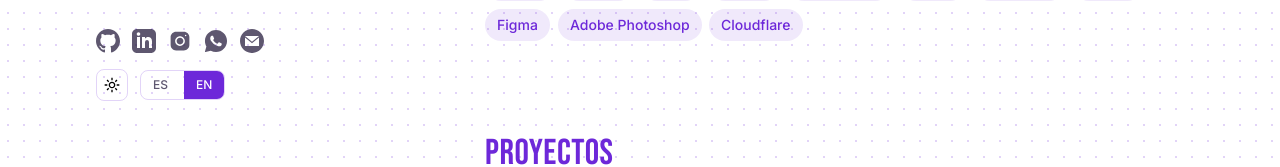
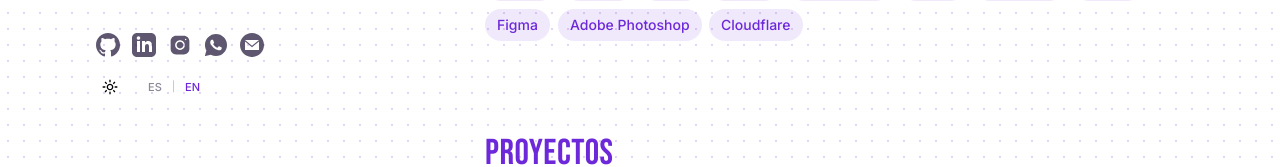
Before and after one commit to Inverosimil/inverosimil_page, a Next.js app: page / in a window 1280 px wide. Shown: the part 635-802 px from the top of the page. Built offline with nearby package versions, Linux system fonts and the light colour scheme.

Commit message:
Refactor InlineControls component for improved styling and layout. Adjust button sizes, update locale button styles, and enhance hover effects for better user experience.

```diff
--- a/src/components/InlineControls.tsx
+++ b/src/components/InlineControls.tsx
@@ -8,7 +8,7 @@ export default function InlineControls() {
   const { locale, setLocale } = useLocale();
 
   return (
-    <div className="flex items-center gap-3 text-xs">
+    <div className="flex items-center gap-4 text-xs">
       <button
         type="button"
         onClick={(e) => {
@@ -19,7 +19,7 @@ export default function InlineControls() {
           window.setTimeout(() => root.classList.remove("theme-switching"), 550);
           toggleTheme();
         }}
-        className="inline-flex items-center justify-center w-8 h-8 rounded-lg border border-accent/20 hover:border-accent/40 text-foreground/70 hover:text-accent transition-all duration-200 bg-transparent hover:bg-accent/5"
+        className="inline-flex items-center justify-center w-7 h-7 rounded-full text-foreground/60 hover:text-accent transition-colors duration-200 hover:bg-accent/10"
         aria-label="Cambiar tema"
         title="Cambiar tema"
       >
@@ -29,27 +29,28 @@ export default function InlineControls() {
           className="w-4 h-4 brightness-0 contrast-200 dark:brightness-200 dark:contrast-0"
         />
       </button>
-      <div className="flex items-center gap-1 border border-accent/20 rounded-lg overflow-hidden bg-transparent hover:bg-accent/5 transition-colors">
+      <div className="flex items-center gap-0.5">
         <button
           type="button"
           onClick={() => setLocale("es")}
-          className={`px-3 py-1.5 text-[12px] font-medium transition-colors ${
+          className={`px-2 py-1 text-[11px] font-medium transition-colors rounded-sm ${
             locale === "es"
-              ? "bg-accent text-white"
-              : "text-foreground/70 hover:text-accent hover:bg-accent/10"
+              ? "text-accent"
+              : "text-foreground/50 hover:text-foreground/80"
           }`}
           aria-label="Español"
           title="Español"
         >
           ES
         </button>
+        <span className="text-foreground/30 text-[10px]">|</span>
         <button
           type="button"
           onClick={() => setLocale("en")}
-          className={`px-3 py-1.5 text-[12px] font-medium transition-colors ${
+          className={`px-2 py-1 text-[11px] font-medium transition-colors rounded-sm ${
             locale === "en"
-              ? "bg-accent text-white"
-              : "text-foreground/70 hover:text-accent hover:bg-accent/10"
+              ? "text-accent"
+              : "text-foreground/50 hover:text-foreground/80"
           }`}
           aria-label="English"
           title="English"
```
